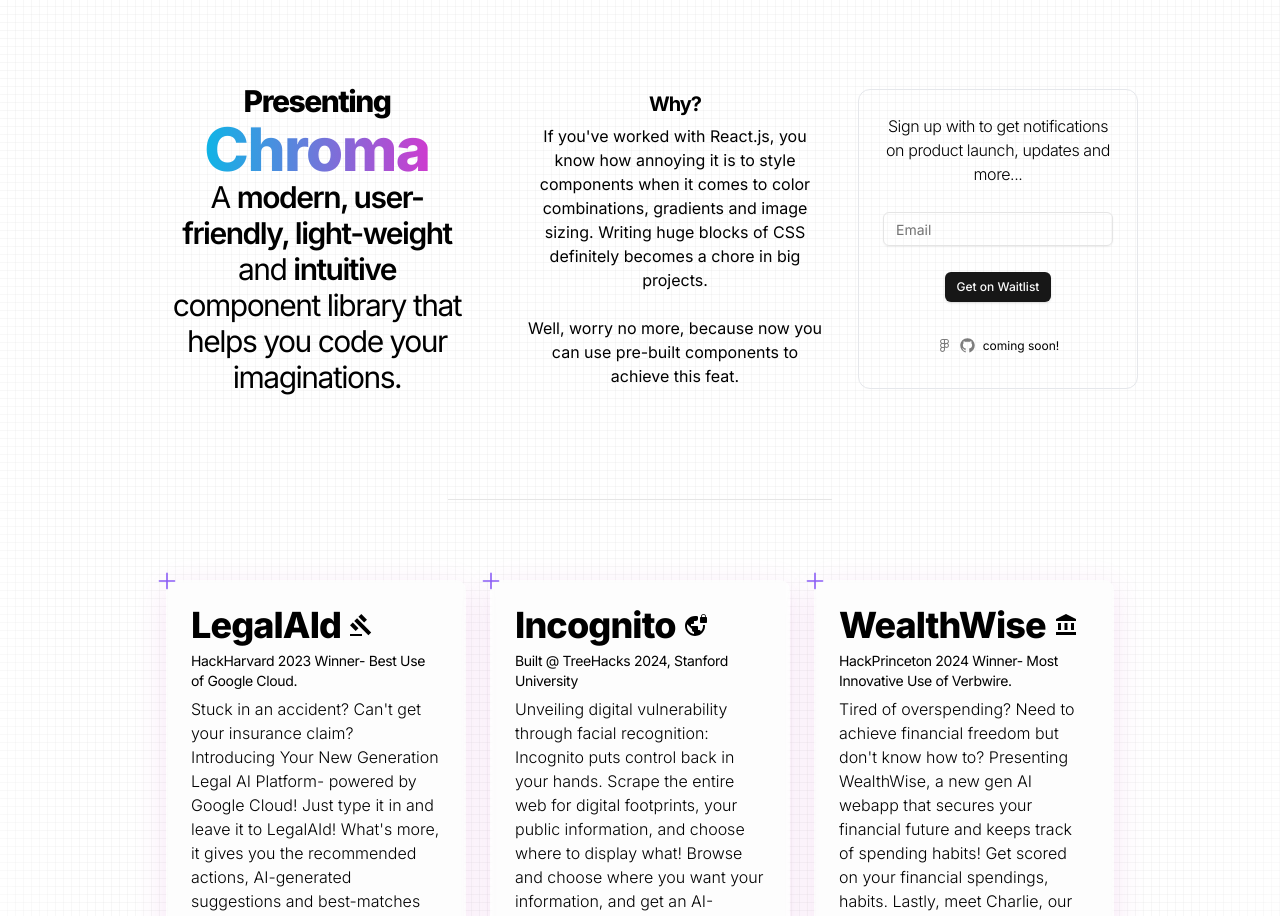
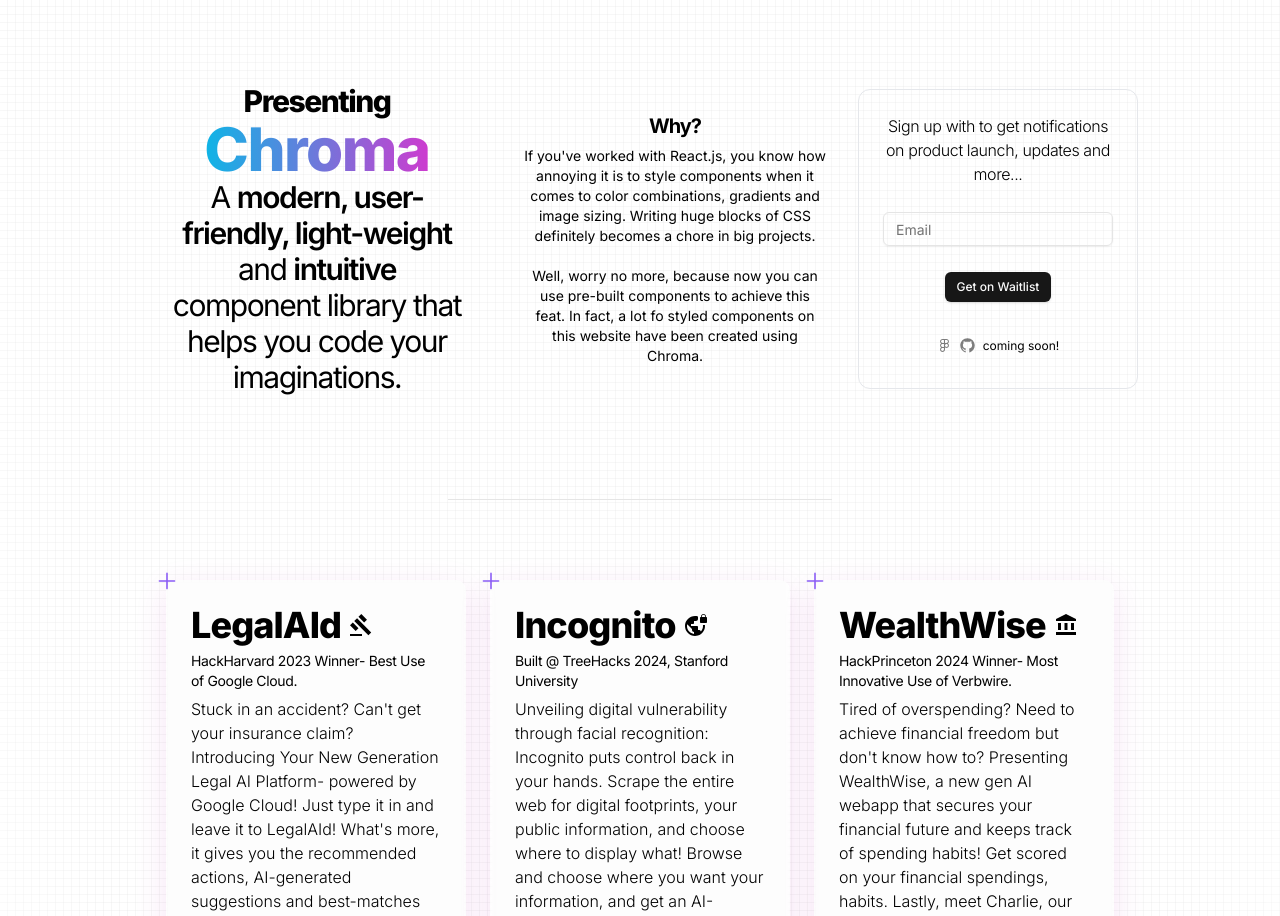
Before and after one commit to Chaitanya-Chaurasia/Portfolio, a Next.js app: page /projects in a window 1280 px wide. Shown: the part 800-1716 px from the top of the page. Built offline with nearby package versions, Linux system fonts and the light colour scheme.

Commit message:
Final release for version 1.0

```diff
--- a/components/Chroma.tsx
+++ b/components/Chroma.tsx
@@ -42,15 +42,18 @@ export const ChromaDesc = () => {
   return (
     <Card className="border-none w-[350px]">
       <CardHeader>
-        <h2 className="tracking-tighter text-xl font-bold text-center ">Why?</h2>
-        <span className="text-center">
-          If you&apos;ve worked with React.js, you know how annoying it is to style
-          components when it comes to color combinations, gradients and image
-          sizing. Writing huge blocks of CSS definitely becomes a chore in big
-          projects.
+        <h2 className="tracking-tighter text-xl font-bold text-center ">
+          Why?
+        </h2>
+        <span className="text-center text-sm">
+          If you&apos;ve worked with React.js, you know how annoying it is to
+          style components when it comes to color combinations, gradients and
+          image sizing. Writing huge blocks of CSS definitely becomes a chore in
+          big projects.
           <br />
           <br /> Well, worry no more, because now you can use pre-built
-          components to achieve this feat.
+          components to achieve this feat. In fact, a lot fo styled components
+          on this website have been created using Chroma.
         </span>
       </CardHeader>
     </Card>
```
